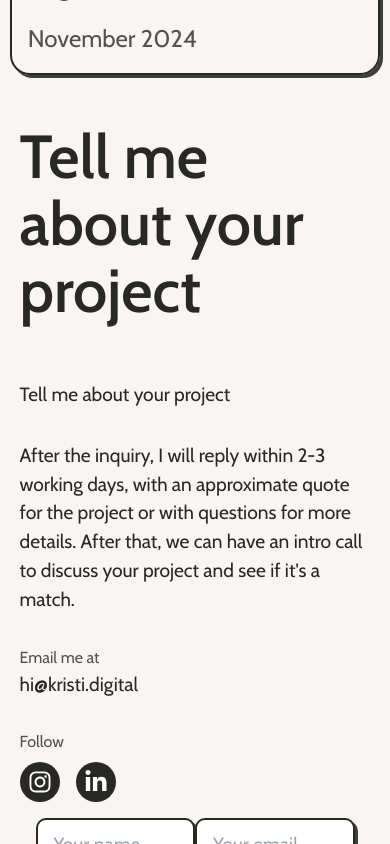
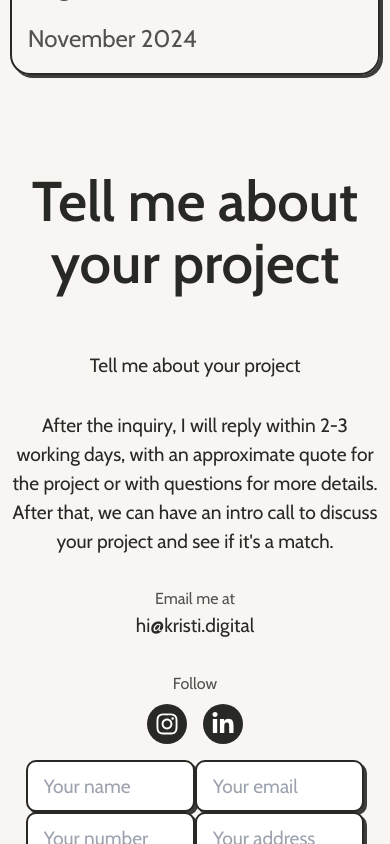
Before and after one commit to prathamm2506/new_portfolio, a React (Vite) app: page / in a window 390 px wide. Shown: the part 6360-7204 px from the top of the page. Built offline with nearby package versions, Linux system fonts and the light colour scheme.

Commit message:
contact done

```diff
--- a/src/components/contact/Contact.css
+++ b/src/components/contact/Contact.css
@@ -9,6 +9,7 @@
     line-height: 110%;
     margin-bottom: 1.5rem;
     font-weight: 600;
+    text-align: left !important;
 }
 
 .conttext p{
@@ -96,3 +97,15 @@
     background-color: var(--p);
     transform: translateY(-3px);
   }
+
+  @media (max-width:860px) {
+    .conttext{
+      text-align: center;
+    }
+    .conttext h1{
+      text-align: center !important;
+    }
+    .socials{
+      justify-content: center;
+    }
+  }
--- a/src/components/contact/Contact.jsx
+++ b/src/components/contact/Contact.jsx
@@ -5,7 +5,7 @@ import { FaLinkedinIn } from "react-icons/fa6";
 
 const Contact = () => {
   return (
-    <div className="flex flex-row contt py-12">
+    <div className="flex flex-row eduu respoproj py-12">
       <div className="w-2/4 conttext">
         <h1>Tell me about your project</h1>
         <p>Tell me about your project</p>
```
